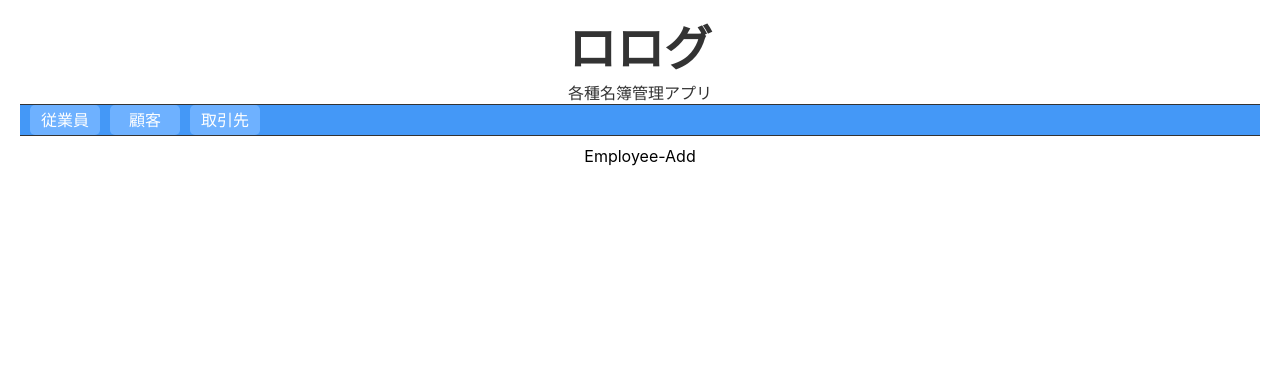
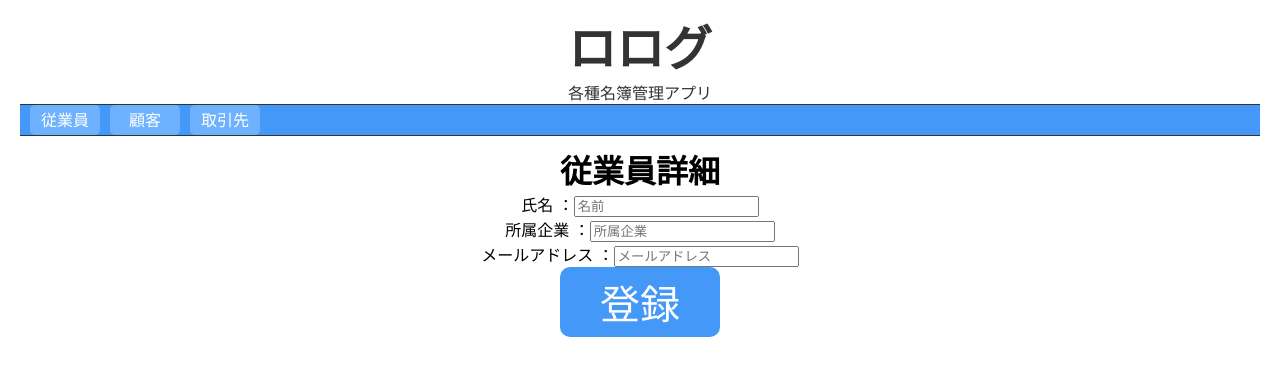
Before and after one commit to koto-ista/meibo-app-front, a React (Create React App) app: page /employee/add in a window 1280 px wide. Shown: the top 376 px of the page. Built offline with nearby package versions, Linux system fonts and the light colour scheme.

Commit message:
追加機能追加（追加画面CSS未着手）

```diff
--- a/src/pages/base.tsx
+++ b/src/pages/base.tsx
@@ -31,6 +31,11 @@ const employeeTableRawData: Employee[] = [
 
 const Base = () => {
   const [employees, setEmployees] = useState<Employee[]>(employeeTableRawData);
+
+  const addEmployee = (employee: Employee) => {
+    employee.id = employees.length + 1;
+    setEmployees([...employees, employee]);
+  };
   const editEmployee = (employee: Employee) => {
     setEmployees(employees.map(e => e.id === employee.id ? employee : e));
   }
@@ -43,7 +48,7 @@ const Base = () => {
       <Header />
       <Routes>
         <Route path="/employee" element={<EmployeeIndex data={employeeTableData} />} />
-        <Route path="/employee/add" element={<EmployeeAdd />} />
+        <Route path="/employee/add" element={<EmployeeAdd addEmployee={addEmployee} />} />
         <Route path="/employee/detail/:employeeId" element={<EmployeeDetail employees={employees} editEmployee={editEmployee} />} />
       </Routes>
     </div>
--- a/src/pages/employee/add.tsx
+++ b/src/pages/employee/add.tsx
@@ -1,7 +1,17 @@
 import React from 'react';
+import EmployeeForm from '../../modele/EmployeeForm';
+import { Employee } from '../base';
 
-const EmployeeAdd = () => {
-  return <div>Employee-Add</div>;
+interface Props {
+  addEmployee: (employee: Employee) => void;
+}
+
+const EmployeeAdd = (props: Props) => {
+  return (
+    <div>
+      <h1>従業員詳細</h1>
+      <EmployeeForm setEmployee={props.addEmployee} />
+    </div>
+  );
 };
-
 export default EmployeeAdd;
--- a/src/pages/employee/index.tsx
+++ b/src/pages/employee/index.tsx
@@ -14,6 +14,10 @@ interface Props {
 const EmployeeIndex = (props: Props) => {
   const navigate = useNavigate();
 
+  const onAdd = () => {
+    navigate('/employee/add');
+  };
+
   const onEdit = (id: number) => {
     console.log(id);
     navigate('/employee/detail/' + id);
@@ -27,7 +31,7 @@ const EmployeeIndex = (props: Props) => {
     <div className="employee-list-wrapper">
       <h1>従業員一覧</h1>
       <div className="employee-list-header">
-        <Button className="top" label="新規登録" />
+        <Button className="top" label="新規登録" onClick={onAdd} />
       </div>
       <div className="employee-list">
         <Table<Employee>
```
